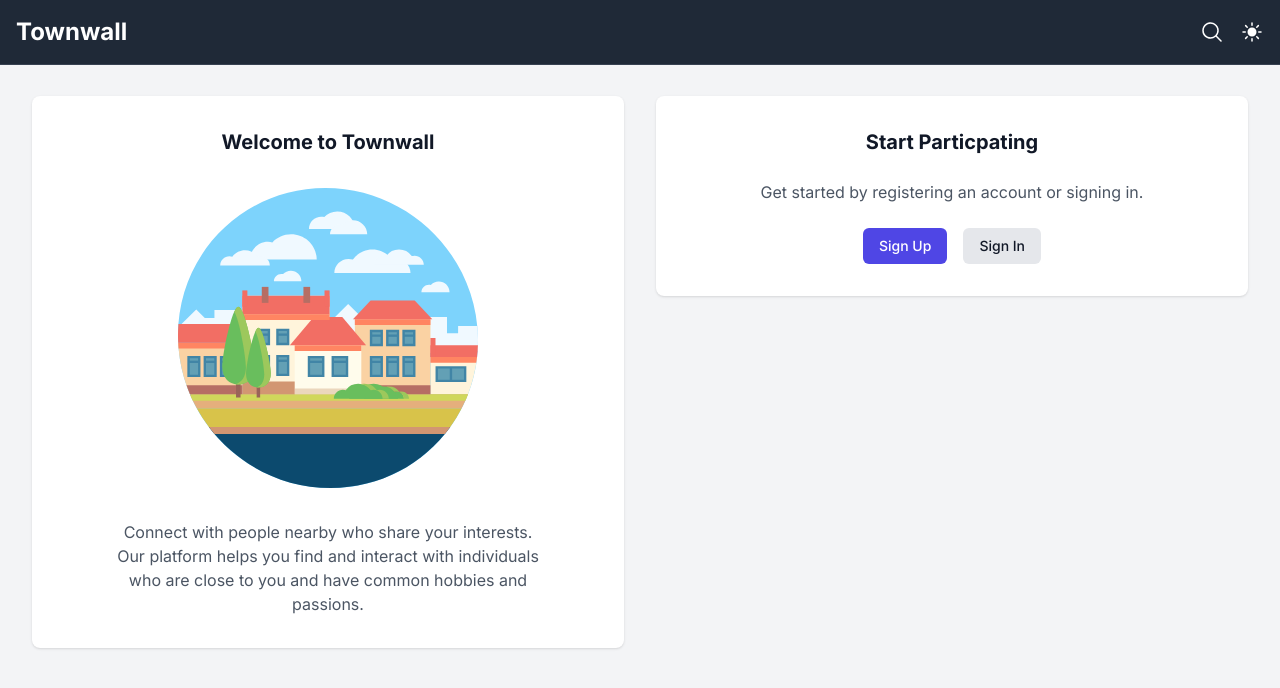
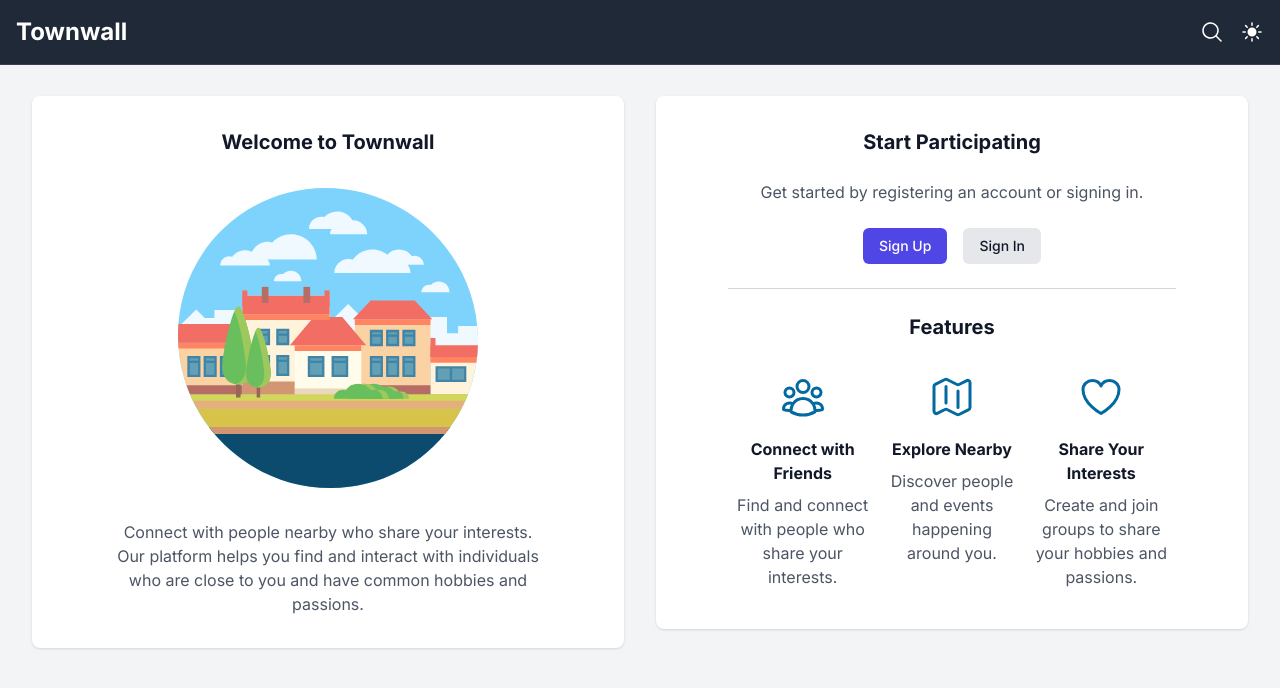
Before and after one commit to alexaldearroyo/townwall, a Next.js app: page / in a window 1280 px wide. Shown: the top 688 px of the page. Built offline with nearby package versions, Linux system fonts and the light colour scheme; no server answers; what dotenv-safe would draw is missing.

Commit message:
Improve landing page design

```diff
--- a/src/app/HomeContent.tsx
+++ b/src/app/HomeContent.tsx
@@ -1,12 +1,32 @@
-// src/app/HomeContent.tsx:
+import React from 'react';
+import { UserGroupIcon, MapIcon, HeartIcon } from '@heroicons/react/24/outline';
 
-import React from 'react';
+const features = [
+  {
+    id: 'connect-with-friends',
+    icon: <UserGroupIcon className="h-12 w-12 text-sky-700" />,
+    title: 'Connect with Friends',
+    description: 'Find and connect with people who share your interests.',
+  },
+  {
+    id: 'explore-nearby',
+    icon: <MapIcon className="h-12 w-12 text-sky-700" />,
+    title: 'Explore Nearby',
+    description: 'Discover people and events happening around you.',
+  },
+  {
+    id: 'share-interests',
+    icon: <HeartIcon className="h-12 w-12 text-sky-700" />,
+    title: 'Share Your Interests',
+    description: 'Create and join groups to share your hobbies and passions.',
+  },
+];
 
 const HomeContent: React.FC = () => {
   return (
     <div className="w-full max-w-md space-y-6">
       <h2 className="text-center text-xl font-bold text-gray-900 dark:text-white">
-        Start Particpating
+        Start Participating
       </h2>
       <p className="text-center text-gray-600 dark:text-gray-300">
         Get started by registering an account or signing in.
@@ -25,6 +45,26 @@ const HomeContent: React.FC = () => {
           Sign In
         </a>
       </div>
+      <hr className="my-6 border-gray-300 dark:border-gray-600" />
+      <h2 className="text-center text-xl font-bold text-gray-900 dark:text-white">
+        Features
+      </h2>
+      <div className="flex flex-wrap justify-around">
+        {features.map((feature) => (
+          <div
+            key={feature.id}
+            className="w-full md:w-1/3 p-2 flex flex-col items-center text-center"
+          >
+            {feature.icon}
+            <h3 className="mt-4 text-md font-bold text-gray-900 dark:text-white">
+              {feature.title}
+            </h3>
+            <p className="mt-2 text-gray-600 dark:text-gray-300">
+              {feature.description}
+            </p>
+          </div>
+        ))}
+      </div>
     </div>
   );
 };
```
Also changed, not shown: types/heroicons.d.ts (+8 -2 lines).
